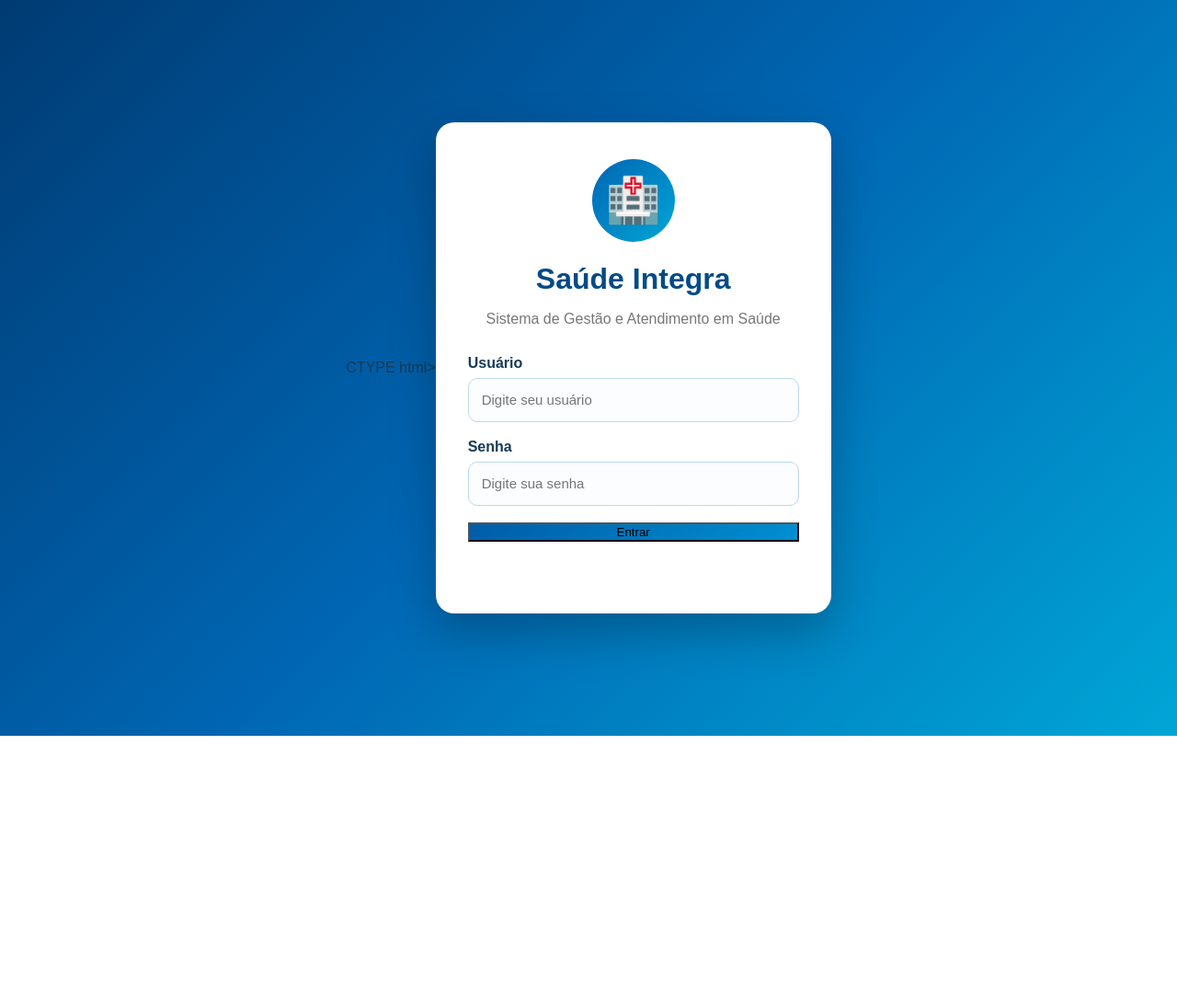
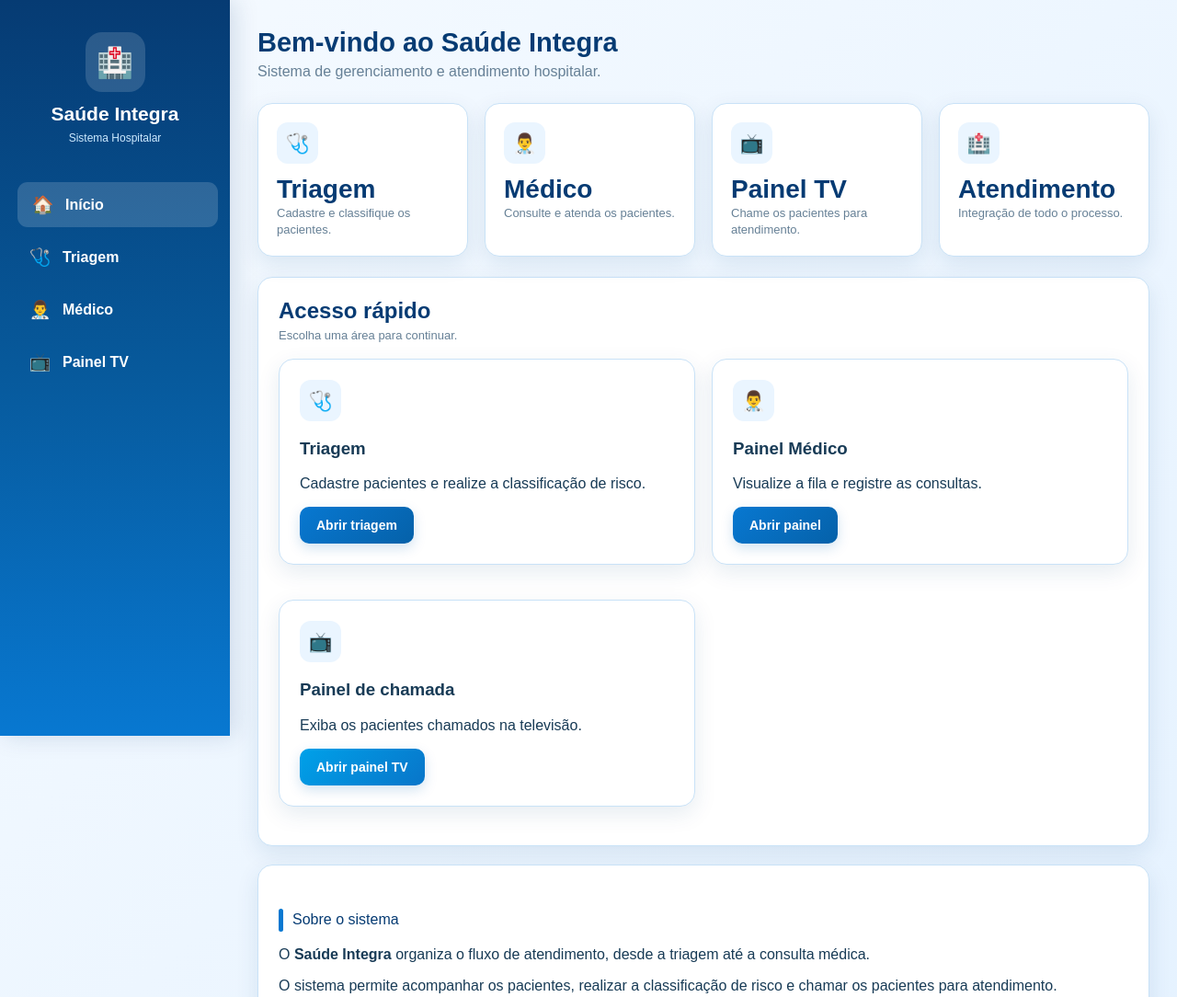
Before and after one commit to emilyxz7/sentinela, a website: page frontend/index.html in a window 1280 px wide. Shown: the top 1084 px of the page at 92% size. Before the commit the page ends 800 px from the top, so only its background shows below. Drawn offline with Linux system fonts and the light colour scheme; files that its build step writes are made by us from their sources.

Commit message:
Update index.html

```diff
--- a/frontend/index.html
+++ b/frontend/index.html
@@ -1,286 +1,280 @@
-CTYPE html>
+<!DOCTYPE html>
 <html lang="pt-BR">
 
 <head>
     <meta charset="UTF-8">
     <meta name="viewport" content="width=device-width, initial-scale=1.0">
 
-    <title>Saúde Integra - Login</title>
+    <title>Saúde Integra | Início</title>
 
     <link rel="stylesheet" href="style.css">
-
-    <style>
-        body {
-            display: flex;
-            align-items: center;
-            justify-content: center;
-            min-height: 100vh;
-            padding: 20px;
-
-            background:
-                linear-gradient(
-                    135deg,
-                    #003b73,
-                    #0066b3,
-                    #00a6d6
-                );
-        }
-
-        .login-box {
-            width: 100%;
-            max-width: 430px;
-            padding: 40px 35px;
-            background: white;
-            border-radius: 20px;
-            text-align: center;
-            box-shadow: 0 20px 50px rgba(0,0,0,.25);
-        }
-
-        .logo {
-            width: 90px;
-            height: 90px;
-            margin: 0 auto 20px;
-
-            display: flex;
-            align-items: center;
-            justify-content: center;
-
-            border-radius: 50%;
-
-            background:
-                linear-gradient(
-                    135deg,
-                    #0066b3,
-                    #00a6d6
-                );
-
-            font-size: 48px;
-        }
-
-        h1 {
-            color: #004b87;
-            margin-bottom: 8px;
-        }
-
-        .subtitulo {
-            color: #777;
-            margin-bottom: 30px;
-        }
-
-        .campo {
-            text-align: left;
-            margin-bottom: 18px;
-        }
-
-        .campo label {
-            display: block;
-            margin-bottom: 7px;
-            font-weight: bold;
-        }
-
-        .campo input {
-            margin: 0;
-            height: 48px;
-        }
-
-        .btn-entrar {
-            width: 100%;
-            background:
-                linear-gradient(
-                    135deg,
-                    #005ca8,
-                    #008fd1
-                );
-        }
-
-        #mensagem {
-            min-height: 22px;
-            margin-top: 15px;
-        }
-    </style>
 </head>
 
 <body>
 
-<div class="login-box">
+<div class="app">
+
+    <!-- MENU LATERAL -->
+    <aside class="sidebar">
 
         <div class="logo">
+
+            <div class="logo-icon">
                 🏥
             </div>
 
             <h1>Saúde Integra</h1>
 
-    <p class="subtitulo">
-        Sistema de Gestão e Atendimento em Saúde
-    </p>
-
-    <form id="loginForm">
-
-        <div class="campo">
-
-            <label for="usuario">
-                Usuário
-            </label>
-
-            <input
-                id="usuario"
-                autocomplete="username"
-                placeholder="Digite seu usuário"
-                required
-            >
-
-        </div>
-
-        <div class="campo">
-
-            <label for="senha">
-                Senha
-            </label>
-
-            <input
-                id="senha"
-                type="password"
-                autocomplete="current-password"
-                placeholder="Digite sua senha"
-                required
-            >
-
-        </div>
-
-        <button
-            class="btn-entrar"
-            type="submit"
-        >
-            Entrar
-        </button>
-
-    </form>
-
-    <div id="mensagem"></div>
+            <span>Sistema Hospitalar</span>
 
         </div>
 
 
-<script>
+        <nav class="menu">
 
-const form =
-    document.getElementById("loginForm");
+            <a href="index.html" class="active">
+                <span class="menu-icon">🏠</span>
+                <span class="menu-text">Início</span>
+            </a>
 
-const mensagem =
-    document.getElementById("mensagem");
+            <a href="triagem.html">
+                <span class="menu-icon">🩺</span>
+                <span class="menu-text">Triagem</span>
+            </a>
+
+            <a href="medico.html">
+                <span class="menu-icon">👨‍⚕️</span>
+                <span class="menu-text">Médico</span>
+            </a>
+
+            <a href="tv.html" target="_blank">
+                <span class="menu-icon">📺</span>
+                <span class="menu-text">Painel TV</span>
+            </a>
+
+        </nav>
+
+    </aside>
 
 
-form.addEventListener(
-    "submit",
-    async function(event) {
+    <!-- CONTEÚDO -->
+    <main class="main">
 
-        event.preventDefault();
+        <header class="page-header">
 
-        const usuario =
-            document.getElementById("usuario")
-                .value.trim();
+            <div>
 
-        const senha =
-            document.getElementById("senha")
-                .value;
+                <h1>
+                    Bem-vindo ao Saúde Integra
+                </h1>
+
+                <p>
+                    Sistema de gerenciamento e atendimento hospitalar.
+                </p>
+
+            </div>
+
+        </header>
 
 
-        mensagem.className = "";
-        mensagem.textContent =
-            "Entrando...";
+        <!-- CARDS -->
+        <section class="stats">
+
+            <div class="stat">
+
+                <div class="stat-icon">
+                    🩺
+                </div>
+
+                <strong>
+                    Triagem
+                </strong>
+
+                <span>
+                    Cadastre e classifique os pacientes.
+                </span>
+
+            </div>
 
 
-        try {
+            <div class="stat">
 
-            const resposta =
-                await fetch("/login", {
+                <div class="stat-icon">
+                    👨‍⚕️
+                </div>
 
-                    method: "POST",
+                <strong>
+                    Médico
+                </strong>
 
-                    headers: {
-                        "Content-Type":
-                            "application/json"
-                    },
+                <span>
+                    Consulte e atenda os pacientes.
+                </span>
 
-                    body: JSON.stringify({
-                        usuario,
-                        senha
-                    })
-                });
+            </div>
 
 
-            const data =
-                await resposta.json();
+            <div class="stat">
+
+                <div class="stat-icon">
+                    📺
+                </div>
+
+                <strong>
+                    Painel TV
+                </strong>
+
+                <span>
+                    Chame os pacientes para atendimento.
+                </span>
+
+            </div>
 
 
-            if (!resposta.ok) {
-                throw new Error(
-                    data.erro ||
-                    "Login inválido"
-                );
-            }
+            <div class="stat">
+
+                <div class="stat-icon">
+                    🏥
+                </div>
+
+                <strong>
+                    Atendimento
+                </strong>
+
+                <span>
+                    Integração de todo o processo.
+                </span>
+
+            </div>
+
+        </section>
 
 
-            localStorage.setItem(
-                "usuario",
-                usuario
-            );
+        <!-- ACESSO RÁPIDO -->
+        <section class="card">
 
-            localStorage.setItem(
-                "tipo",
-                data.tipo
-            );
+            <div class="card-title">
+
+                <div>
+
+                    <h2>
+                        Acesso rápido
+                    </h2>
+
+                    <p>
+                        Escolha uma área para continuar.
+                    </p>
+
+                </div>
+
+            </div>
 
 
-            mensagem.className =
-                "sucesso";
-
-            mensagem.textContent =
-                "Login realizado com sucesso!";
+            <div class="form-grid">
 
 
-            setTimeout(() => {
+                <div class="card">
 
-                if (
-                    data.tipo ===
-                    "atendimento"
-                ) {
+                    <div class="stat-icon">
+                        🩺
+                    </div>
 
-                    location.href =
-                        "atendimento.html";
+                    <h3>
+                        Triagem
+                    </h3>
 
-                } else if (
-                    data.tipo ===
-                    "triagem"
-                ) {
+                    <p>
+                        Cadastre pacientes e realize a classificação de risco.
+                    </p>
 
-                    location.href =
-                        "triagem.html";
+                    <a
+                        href="triagem.html"
+                        class="btn"
+                    >
+                        Abrir triagem
+                    </a>
 
-                } else if (
-                    data.tipo ===
-                    "medico"
-                ) {
+                </div>
 
-                    location.href =
-                        "medico.html";
 
-                }
+                <div class="card">
 
-            }, 400);
+                    <div class="stat-icon">
+                        👨‍⚕️
+                    </div>
 
-        } catch (erro) {
+                    <h3>
+                        Painel Médico
+                    </h3>
 
-            mensagem.className =
-                "erro";
+                    <p>
+                        Visualize a fila e registre as consultas.
+                    </p>
 
-            mensagem.textContent =
-                "❌ " + erro.message;
-        }
-    }
-);
+                    <a
+                        href="medico.html"
+                        class="btn"
+                    >
+                        Abrir painel
+                    </a>
 
-</script>
+                </div>
+
+
+                <div class="card">
+
+                    <div class="stat-icon">
+                        📺
+                    </div>
+
+                    <h3>
+                        Painel de chamada
+                    </h3>
+
+                    <p>
+                        Exiba os pacientes chamados na televisão.
+                    </p>
+
+                    <a
+                        href="tv.html"
+                        target="_blank"
+                        class="btn btn-tv"
+                    >
+                        Abrir painel TV
+                    </a>
+
+                </div>
+
+
+            </div>
+
+        </section>
+
+
+        <!-- INFORMAÇÃO -->
+        <section class="card">
+
+            <div class="section-title">
+                Sobre o sistema
+            </div>
+
+            <p>
+                O <strong>Saúde Integra</strong> organiza o fluxo
+                de atendimento, desde a triagem até a consulta médica.
+            </p>
+
+            <p>
+                O sistema permite acompanhar os pacientes,
+                realizar a classificação de risco e chamar
+                os pacientes para atendimento.
+            </p>
+
+        </section>
+
+
+    </main>
+
+</div>
 
 </body>
 </html>
```
Lines whose indentation alone changed are shown as unchanged.
